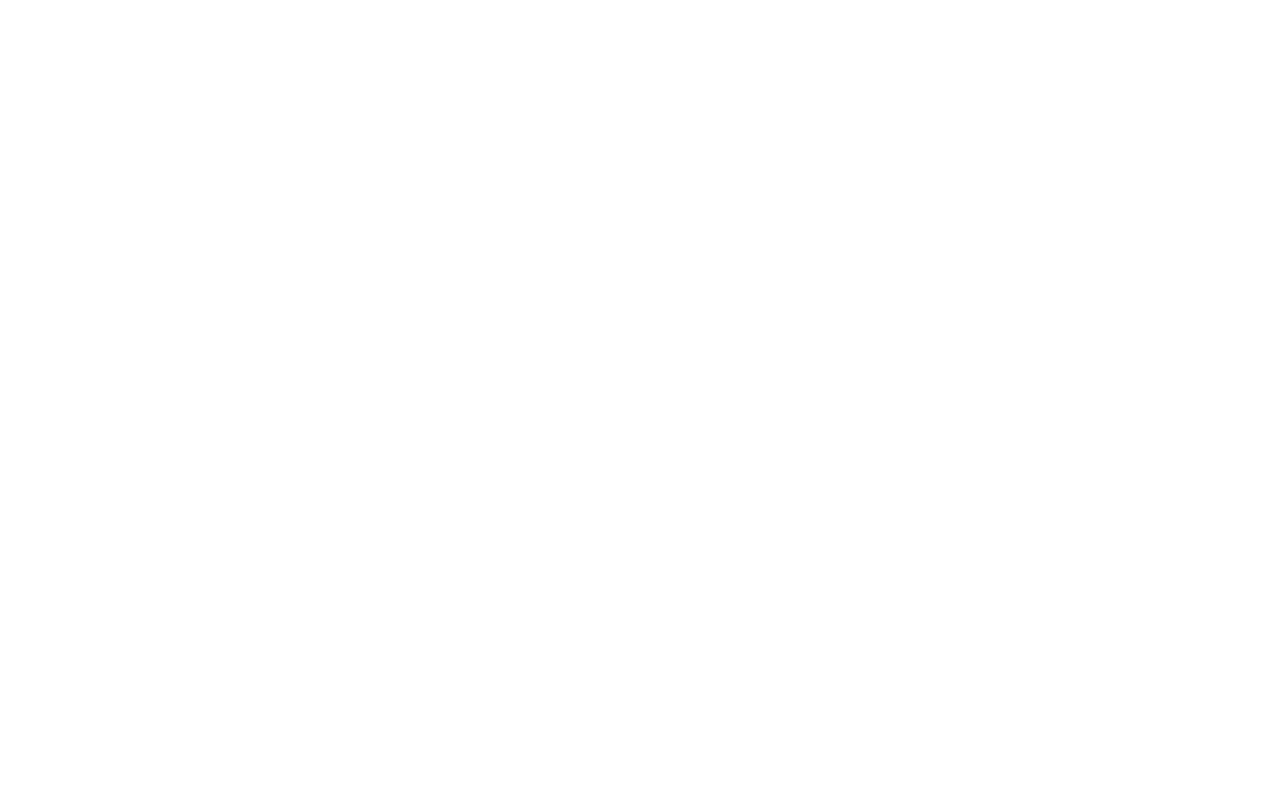
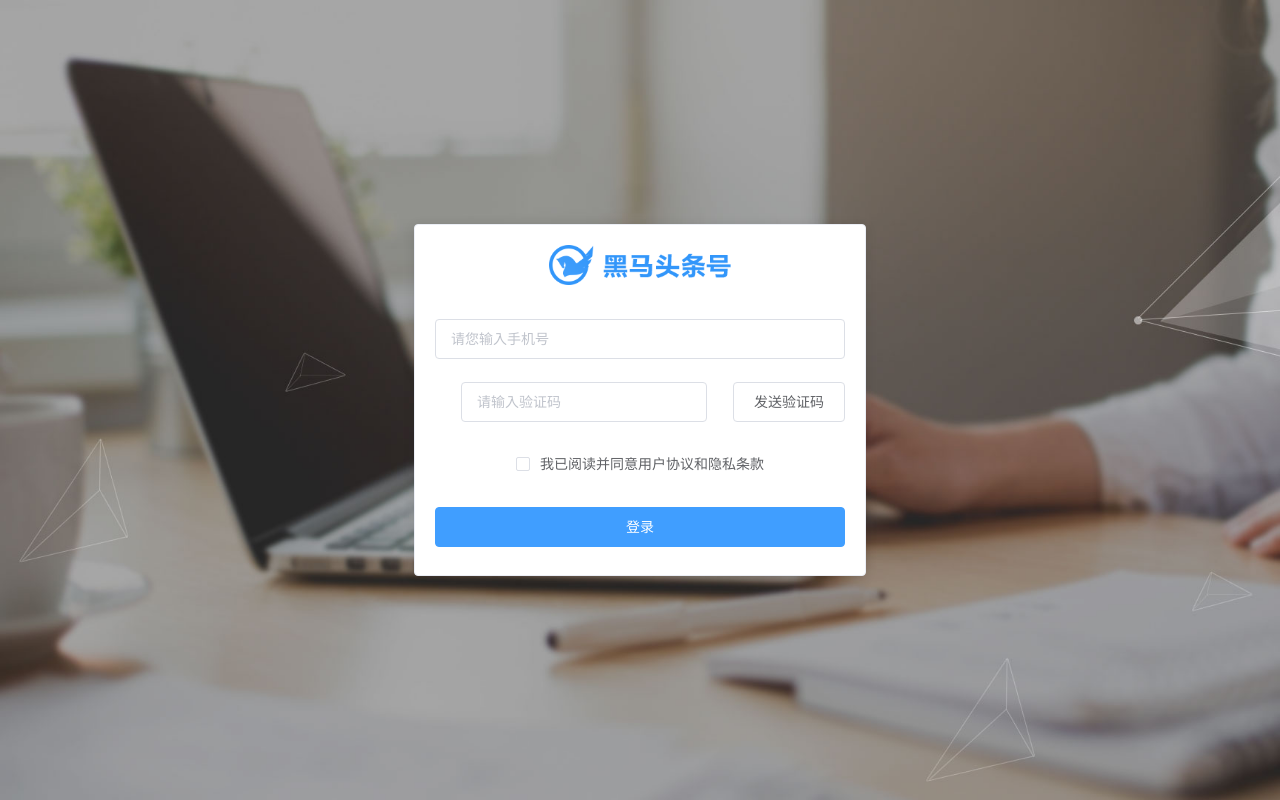
Before and after one commit to tianhaoAA/heima, a Vue app: page /login in a window 1280 px wide. Built offline with nearby package versions, Linux system fonts and the light colour scheme.

Commit message:
实现登录页面的手动校验和自动校验

```diff
--- a/package.json
+++ b/package.json
@@ -26,6 +26,8 @@
     "eslint-plugin-promise": "^4.2.1",
     "eslint-plugin-standard": "^4.0.0",
     "eslint-plugin-vue": "^6.2.2",
+    "less": "^3.11.1",
+    "less-loader": "^6.1.0",
     "lint-staged": "^9.5.0",
     "vue-template-compiler": "^2.6.11"
   },
--- a/src/main.js
+++ b/src/main.js
@@ -1,10 +1,11 @@
 import Vue from 'vue'
 import App from './App.vue'
 import router from './router'
-import Element from 'element-ui'
+import ElementUI from 'element-ui'
+import 'element-ui/lib/theme-chalk/index.css'
 import '@/style/index.less'
 Vue.config.productionTip = false
-Vue.use(Element)
+Vue.use(ElementUI)
 
 new Vue({
   router,
--- a/src/router/index.js
+++ b/src/router/index.js
@@ -2,6 +2,7 @@
 import VueRouter from 'vue-router'
 // import Home from '../views/Home.vue'
 import Home from '../views/home'
+import login from '../views/login'
 
 Vue.use(VueRouter)
 
@@ -13,6 +14,10 @@
   {
     path: '/home',
     component: Home
+  },
+  {
+    path: '/login',
+    component: login
   }
   // {
   //   path: '/about',
--- a/src/views/home/index.vue
+++ b/src/views/home/index.vue
@@ -1,7 +1,11 @@
 <template>
-  <div>
-主页
-  </div>
+<!-- 现在最外层放置一个大容器 小容器只能放在大容器里面1 -->
+
+<el-container>
+<el-aside>
+  <h1>左侧导航</h1>
+</el-aside>
+</el-container>
 </template>
 
 <script>
--- /dev/null
+++ b/src/views/login/index.vue
@@ -0,0 +1,87 @@
+<template>
+  <div class="login">
+    <el-card class="login-card">
+      <div class="title">
+        <img src="../../assets/img/logo_index.png" alt />
+
+      <!-- 表单 -->
+       <el-form :model='loginFrom'  ref="loginForm" :rules='loginRules' >
+         <el-form-item prop='mobile'>
+             <el-input  v-model="loginFrom.mobile" placeholder="请您输入手机号" ></el-input>
+         </el-form-item>
+         <el-form-item  prop='code'>
+             <el-input  style="width:60%"   v-model="loginFrom.code"   placeholder="请输入验证码"></el-input>
+             <el-button style="float:right"   plain>发送验证码</el-button>
+         </el-form-item>
+         <el-form-item  prop='checked'>
+           <el-checkbox  v-model="loginFrom.checked" >我已阅读并同意用户协议和隐私条款</el-checkbox>
+         </el-form-item>
+         <el-button  @click="login" type="primary" style="width:100%">登录</el-button>
+       </el-form>
+          </div>
+    </el-card>
+
+  </div>
+</template>
+
+<script>
+export default {
+  data () {
+    return {
+      loginFrom: {
+        // 手机号
+        mobile: '',
+        // 验证码
+        code: '',
+        // 是否同意用户协议
+        checked: false
+      },
+      // 定义表单的验证规则
+      loginRules: {
+        mobile: [{ required: true, message: '请输入手机号' }, { pattern: /^1[3-9]\d{9}$/, message: '您的手机号格式不正确' }],
+        code: [{ required: true, message: '请输入验证码' }, { pattern: /^\d{6}$/, message: '验证码应该是6位数字' }],
+        checked: [{
+          validator: function (rule, value, callback) {
+            // rule 是当前校验规则
+            // value 是当前要校验的字段值
+            // callback 是一个回调函数 ，不论成功还是失败都要执行
+            value ? callback() : callback(new Error('请仔细阅读并同意'))
+          }
+        }]
+      }
+    }
+  },
+  methods: {
+    login () {
+      this.$refs.loginForm.validate().then(() => {
+        alert(123)
+      })
+    }
+  }
+}
+</script>
+
+<style lang='less' scoped>
+.login {
+  background-image: url("../../assets/img/login_bg.jpg");
+  height: 100vh;
+  background-size: cover;
+  display: flex;
+  justify-content: center;
+  align-items: center;
+  .login-card {
+    width: 450px;
+    height: 350px;
+
+    .title {
+      text-align: center;
+      margin-bottom: 30px;
+      img {
+          height: 40px;
+             margin-bottom: 30px;
+
+      }
+    }
+  }
+}
+</style>
```
Also changed, not shown: 1 other file (tests, documents, lock files or other folders).
